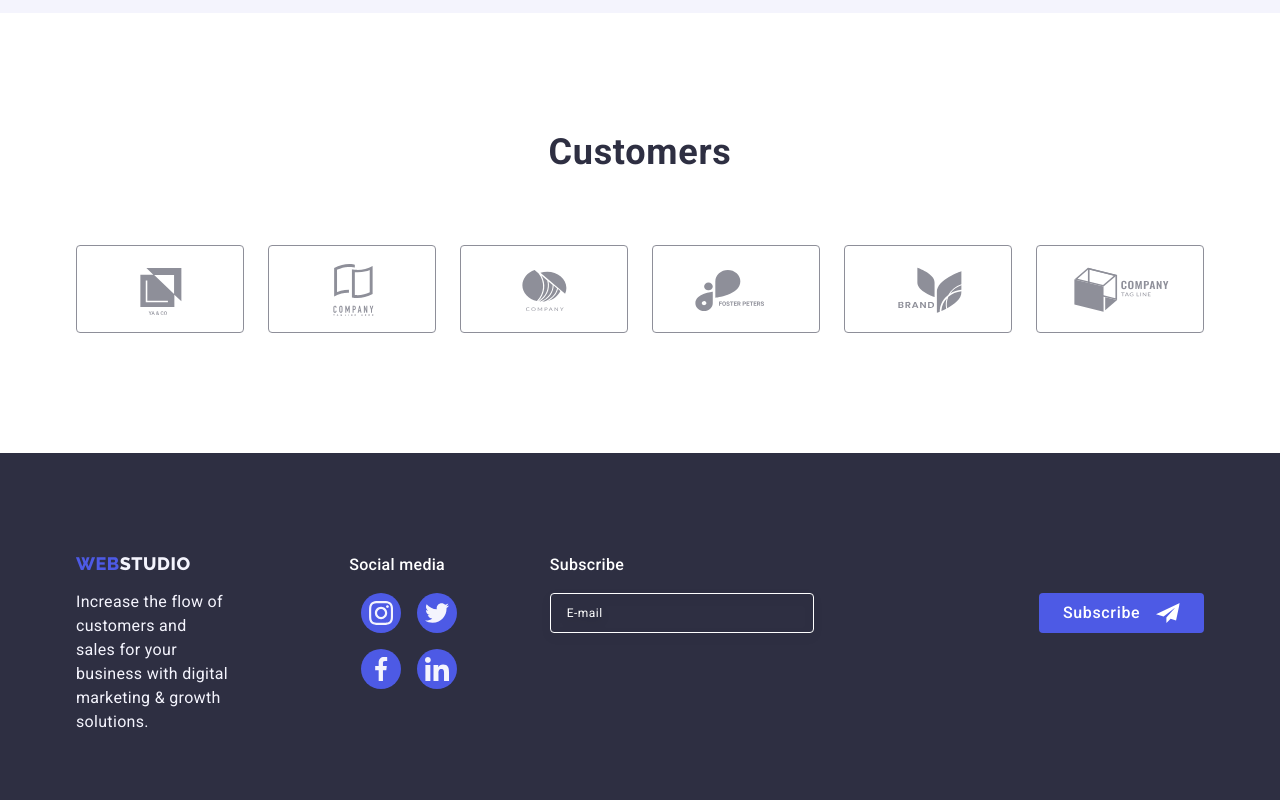
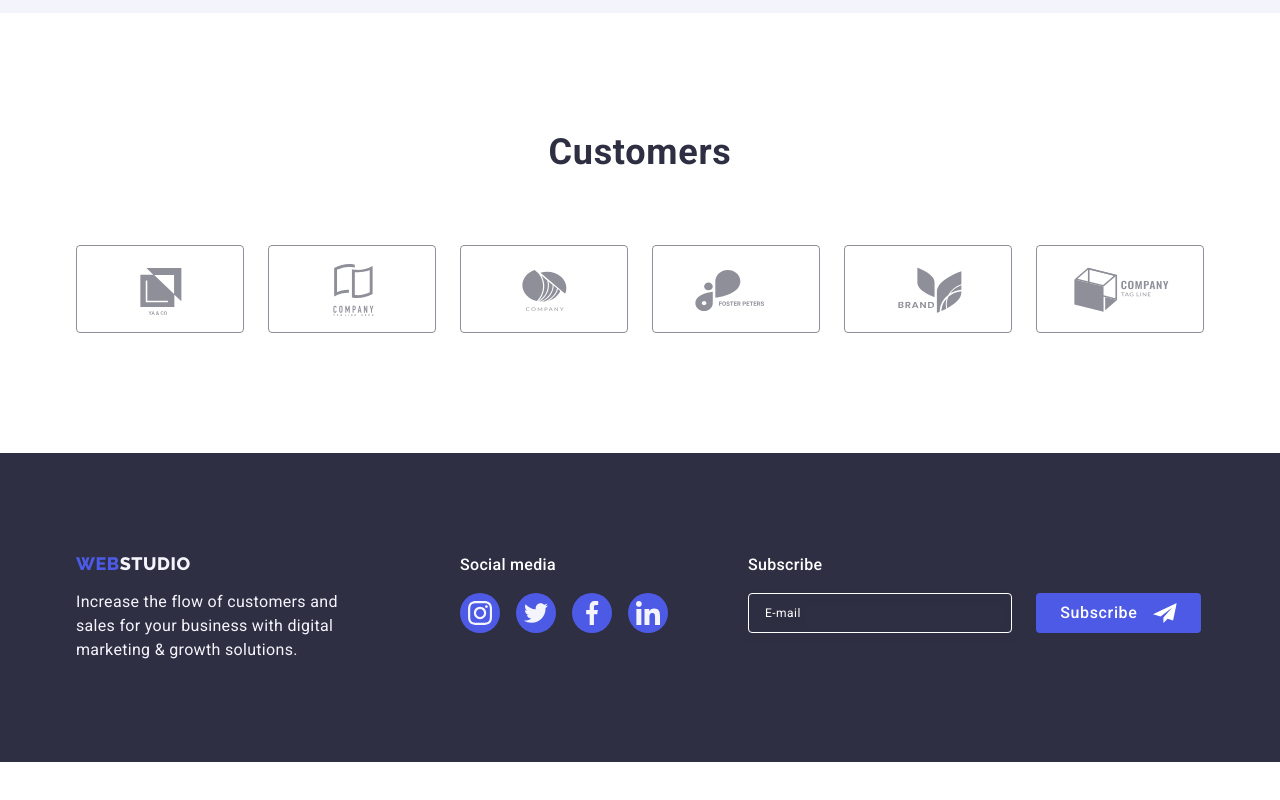
Before and after one commit to CrazyRus97/goit-markup-hw-07, a plain HTML site: page index.html in a window 1280 px wide. Shown: the part 2459-3259 px from the top of the page. After the commit the page ends 3221 px from the top, so only its background shows below. Drawn offline with nearby package versions, Linux system fonts and the light colour scheme.

Commit message:
mentor-check 1.2

```diff
--- a/css/style.css
+++ b/css/style.css
@@ -1441,6 +1441,10 @@ img {
     text-align: left;
   }
 
+  .footer-social-list {
+    flex-wrap: nowrap;
+  }
+
   .social-media-title {
     text-align: left;
   }
@@ -1477,6 +1481,10 @@ img {
 
   .footer-part-social-media {
     margin-right: 80px;
+  }
+
+  .footer-part-subscribe {
+    width: auto;
   }
 }
 
```
